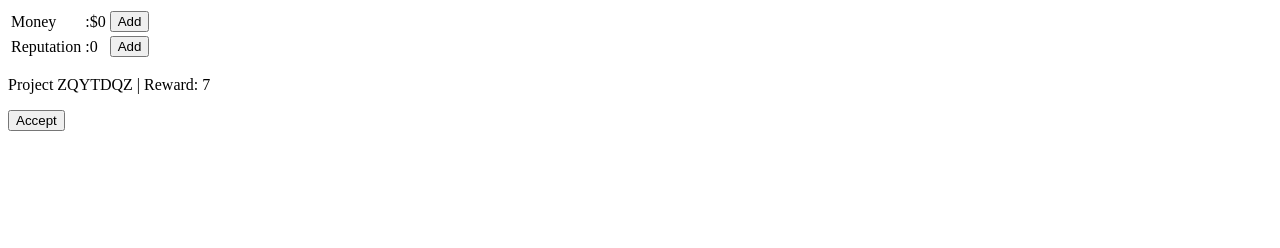
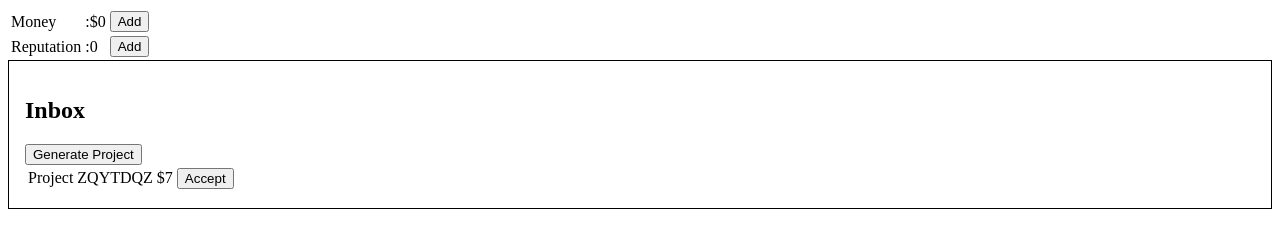
Before and after one commit to farishan/idle-digital-agency, a plain HTML site: page index.html in a window 1280 px wide. Drawn offline with Linux system fonts and the light colour scheme.

Commit message:
feat: inbox UI

```diff
--- a/index.html
+++ b/index.html
@@ -6,6 +6,7 @@
   <meta name="viewport" content="width=device-width, initial-scale=1.0">
   <title>Idle Digital Agency</title>
   <link rel="shortcut icon" href="favicon.ico" type="image/x-icon">
+  <link rel="stylesheet" href="main.css">
 </head>
 
 <body>
--- /dev/null
+++ b/main.css
@@ -0,0 +1,4 @@
+.inbox-display {
+  border: 1px solid;
+  padding: 1rem;
+}
--- a/main.js
+++ b/main.js
@@ -17,6 +17,8 @@ function setReputation(newReputation) {
   reputationTd.textContent = `:${reputation}`
 }
 setReputation(0)
+
+let projects = [generateProject()]
 
 const infoTable = document.createElement('table')
 const infoTbody = document.createElement('tbody')
@@ -49,20 +51,55 @@ infoTbody.append(reputationTr)
 infoTable.append(infoTbody)
 root.append(infoTable)
 
-let project = generateProject()
+const inboxDisplay = document.createElement('div')
+inboxDisplay.classList.add('inbox-display')
+inboxDisplay.innerHTML = '<h2>Inbox</h2>'
 
-const projectDisplay = document.createElement('div')
-function renderProject() {
-  projectDisplay.innerHTML = `<p>${project.name} | Reward: ${project.reward}</p>`
-  const acceptProjectButton = document.createElement('button')
-  acceptProjectButton.textContent = 'Accept'
-  projectDisplay.append(acceptProjectButton)
-  acceptProjectButton.onclick = () => {
-    setMoney(money + project.reward)
-    setReputation(reputation + 1)
-    project = generateProject()
-    renderProject()
+const generateProjectButton = document.createElement('button')
+generateProjectButton.textContent = 'Generate Project'
+generateProjectButton.onclick = () => {
+  projects.push(generateProject())
+  renderProjects()
+}
+inboxDisplay.append(generateProjectButton)
+
+const projectTable = document.createElement('table')
+const projectTbody = document.createElement('tbody')
+
+projectTable.append(projectTbody)
+inboxDisplay.append(projectTable)
+
+function renderProjects() {
+  projectTbody.innerHTML = ''
+
+  for (let index = 0; index < projects.length; index++) {
+    const project = projects[index];
+    const projectTr = document.createElement('tr')
+
+    const projectNameTd = document.createElement('td')
+    projectNameTd.textContent = project.name
+    projectTr.append(projectNameTd)
+    projectTbody.append(projectTr)
+
+    const projectRewardTd = document.createElement('td')
+    projectRewardTd.textContent = `$${project.reward}`
+    projectTr.append(projectRewardTd)
+    projectTbody.append(projectTr)
+
+    const projectAcceptButtonTd = document.createElement('td')
+    const acceptProjectButton = document.createElement('button')
+    acceptProjectButton.textContent = 'Accept'
+    projectAcceptButtonTd.append(acceptProjectButton)
+    acceptProjectButton.onclick = () => {
+      setMoney(money + project.reward)
+      setReputation(reputation + 1)
+      projects = projects.filter(p => p.id != project.id)
+      renderProjects()
+    }
+    projectTr.append(projectAcceptButtonTd)
   }
 }
-root.append(projectDisplay)
-renderProject()
+
+renderProjects()
+
+root.append(inboxDisplay)
```
Also changed, not shown: 3 other files.
